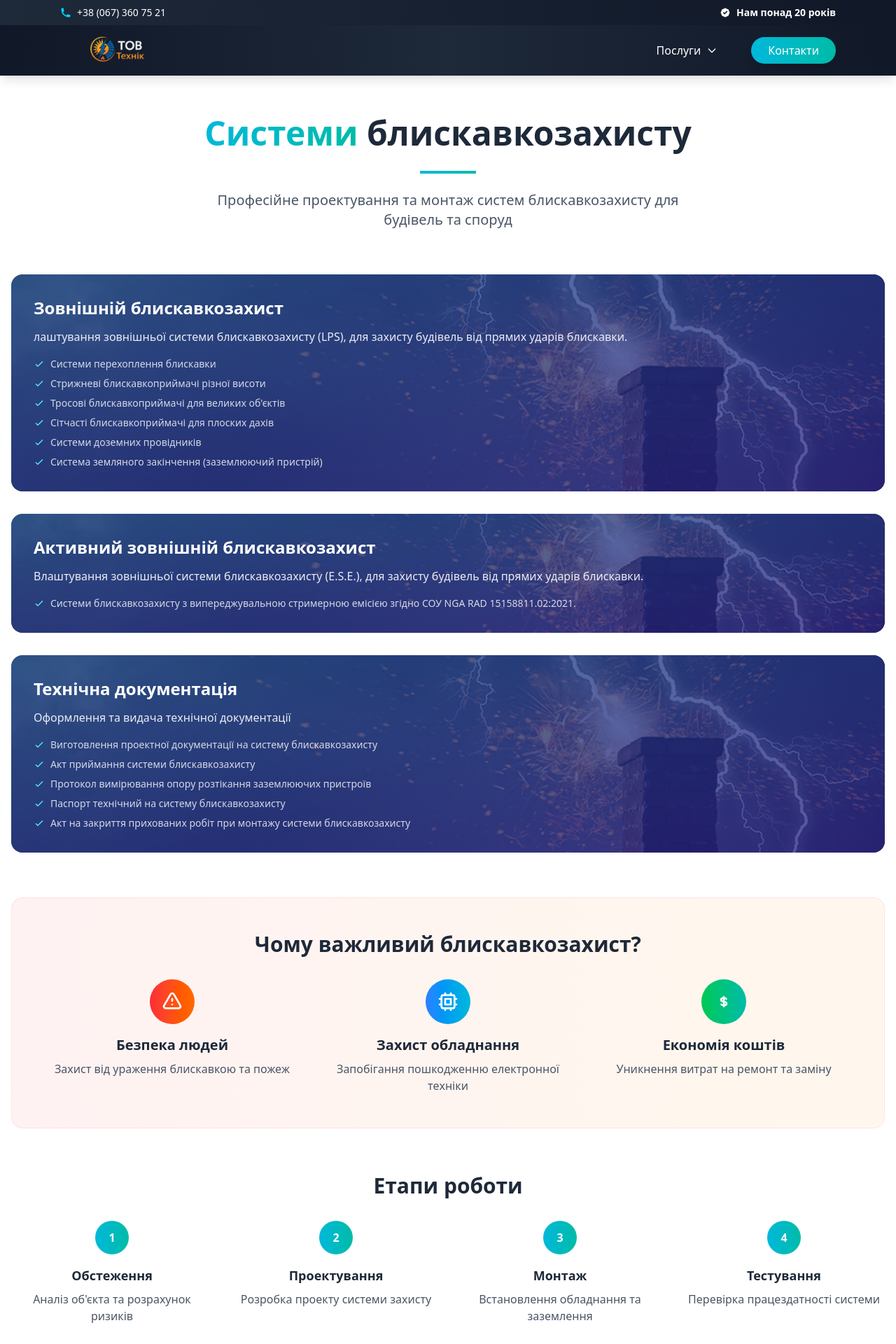
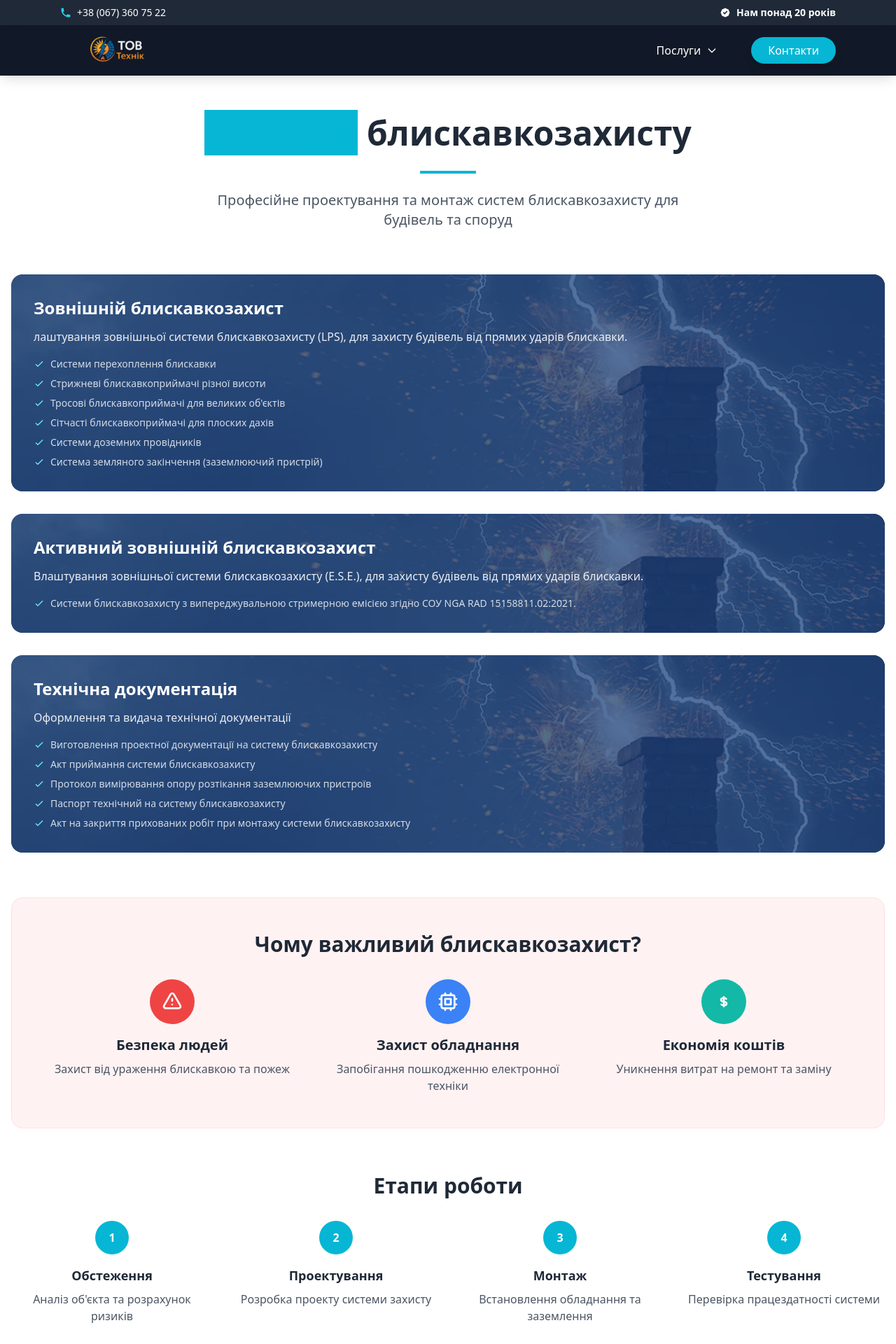
Before and after one commit to Natali993/texnic, a Next.js app: page /blyskaykozahyst in a window 1280 px wide. Shown: the top 1920 px of the page at 70% size. Built offline with nearby package versions, Linux system fonts and the light colour scheme.

Commit message:
fix colors

```diff
--- a/src/app/Footer.tsx
+++ b/src/app/Footer.tsx
@@ -16,7 +16,7 @@ const Contacts = () => {
           <svg className="w-5 h-5 text-cyan-400 flex-shrink-0" fill="currentColor" viewBox="0 0 20 20">
             <path d="M2 3a1 1 0 011-1h2.153a1 1 0 01.986.836l.74 4.435a1 1 0 01-.54 1.06l-1.548.773a11.037 11.037 0 006.105 6.105l.774-1.548a1 1 0 011.059-.54l4.435.74a1 1 0 01.836.986V17a1 1 0 01-1 1h-2C7.82 18 2 12.18 2 5V3z" />
           </svg>
-          <p className="text-gray-300">+38 (067) 360 75 21</p>
+          <p className="text-gray-300">+38 (067) 360 75 22</p>
         </div>
         <div className="flex items-center space-x-3">
           <svg className="w-5 h-5 text-cyan-400 flex-shrink-0" fill="currentColor" viewBox="0 0 20 20">
--- a/src/app/Header.tsx
+++ b/src/app/Header.tsx
@@ -204,7 +204,7 @@ const Subheader = () => {
               <svg className="w-4 h-4 text-cyan-400" fill="currentColor" viewBox="0 0 20 20">
                 <path d="M2 3a1 1 0 011-1h2.153a1 1 0 01.986.836l.74 4.435a1 1 0 01-.54 1.06l-1.548.773a11.037 11.037 0 006.105 6.105l.774-1.548a1 1 0 011.059-.54l4.435.74a1 1 0 01.836.986V17a1 1 0 01-1 1h-2C7.82 18 2 12.18 2 5V3z" />
               </svg>
-              <span>+38 (067) 360 75 21</span>
+              <span>+38 (067) 360 75 22</span>
             </div>
           </div>
           <div className="flex items-center space-x-2 text-sm font-semibold">
--- a/src/app/contact/page.tsx
+++ b/src/app/contact/page.tsx
@@ -64,7 +64,7 @@ export default function Contact() {
                   </div>
                   <div>
                     <h3 className="text-xl font-bold text-gray-800 mb-2">Телефон</h3>
-                    <p className="text-gray-600">+38 (067) 360 75 21</p>
+                    <p className="text-gray-600">+38 (067) 360 75 22</p>
                   </div>
                 </div>
 
--- a/src/app/globals.css
+++ b/src/app/globals.css
@@ -101,3 +101,156 @@ textarea:focus-visible {
     scroll-behavior: auto !important;
   }
 }
+
+/* Legacy browser color fallbacks - replace gradients with solid colors */
+
+/* Background colors */
+.bg-white { background-color: #ffffff !important; }
+.bg-gray-50 { background-color: #f9fafb !important; }
+.bg-gray-100 { background-color: #f3f4f6 !important; }
+.bg-gray-800 { background-color: #1f2937 !important; }
+.bg-gray-900 { background-color: #111827 !important; }
+.bg-cyan-500 { background-color: #06b6d4 !important; }
+.bg-teal-500 { background-color: #14b8a6 !important; }
+
+/* Text colors */
+.text-white { color: #ffffff !important; }
+.text-gray-300 { color: #d1d5db !important; }
+.text-gray-400 { color: #9ca3af !important; }
+.text-gray-600 { color: #4b5563 !important; }
+.text-gray-700 { color: #374151 !important; }
+.text-gray-800 { color: #1f2937 !important; }
+.text-cyan-400 { color: #22d3ee !important; }
+.text-cyan-500 { color: #06b6d4 !important; }
+.text-teal-500 { color: #14b8a6 !important; }
+
+/* Gradient fallbacks - replace with solid colors */
+.bg-gradient-to-br,
+.bg-gradient-to-r,
+.bg-gradient-to-l,
+.bg-gradient-to-t,
+.bg-gradient-to-b { background: #06b6d4 !important; }
+
+.from-gray-900 { background-color: #111827 !important; }
+.via-gray-800 { background-color: #1f2937 !important; }
+.to-gray-900 { background-color: #111827 !important; }
+
+.from-cyan-500 { background-color: #06b6d4 !important; }
+.to-teal-500 { background-color: #14b8a6 !important; }
+.from-cyan-400 { background-color: #22d3ee !important; }
+.to-teal-400 { background-color: #14b8a6 !important; }
+
+.from-cyan-600 { background-color: #0891b2 !important; }
+.to-teal-600 { background-color: #0d9488 !important; }
+
+/* Text gradient fallbacks */
+.bg-clip-text {
+  color: #06b6d4 !important;
+  background: none !important;
+  -webkit-background-clip: unset !important;
+  background-clip: unset !important;
+}
+
+/* Border colors */
+.border-white\/10,
+.border-white\/20 { border-color: rgba(255, 255, 255, 0.2) !important; }
+.border-cyan-400 { border-color: #22d3ee !important; }
+
+/* Background with opacity */
+.bg-white\/5 { background-color: rgba(255, 255, 255, 0.05) !important; }
+.bg-white\/10 { background-color: rgba(255, 255, 255, 0.1) !important; }
+.bg-white\/20 { background-color: rgba(255, 255, 255, 0.2) !important; }
+
+/* Hover states */
+.hover\:bg-cyan-400:hover { background-color: #22d3ee !important; }
+.hover\:bg-cyan-600:hover { background-color: #0891b2 !important; }
+.hover\:from-cyan-600:hover { background-color: #0891b2 !important; }
+.hover\:to-teal-600:hover { background-color: #0d9488 !important; }
+.hover\:text-cyan-600:hover { color: #0891b2 !important; }
+.hover\:text-gray-900:hover { color: #111827 !important; }
+
+/* Backdrop filter fallbacks */
+.backdrop-blur,
+.backdrop-blur-lg {
+  background-color: rgba(255, 255, 255, 0.1) !important;
+  backdrop-filter: none !important;
+  -webkit-backdrop-filter: none !important;
+}
+
+/* Additional color fallbacks for missing colors */
+.text-gray-400 { color: #9ca3af !important; }
+.text-cyan-300 { color: #67e8f9 !important; }
+.border-gray-700 { border-color: #374151 !important; }
+
+/* Hover color fallbacks */
+.hover\:text-cyan-300:hover { color: #67e8f9 !important; }
+.hover\:text-cyan-400:hover { color: #22d3ee !important; }
+
+/* Specific gradient combinations used in the project */
+.bg-gradient-to-r.from-gray-900.via-gray-800.to-gray-900 {
+  background: #111827 !important;
+}
+
+.bg-gradient-to-br.from-gray-900.via-gray-800.to-gray-900 {
+  background: #111827 !important;
+}
+
+/* Button gradient fallbacks */
+.bg-gradient-to-r.from-cyan-500.to-teal-500 {
+  background: #06b6d4 !important;
+}
+
+.hover\:from-cyan-600.hover\:to-teal-600:hover {
+  background: #0891b2 !important;
+}
+
+/* All gradient combinations used in the project */
+.bg-gradient-to-br.from-cyan-500.to-teal-600 { background: #06b6d4 !important; }
+.bg-gradient-to-br.from-teal-500.to-cyan-600 { background: #14b8a6 !important; }
+.bg-gradient-to-br.from-teal-600.to-cyan-500 { background: #0d9488 !important; }
+.bg-gradient-to-br.from-blue-500.to-indigo-600 { background: #3b82f6 !important; }
+
+/* Header gradients */
+.bg-gradient-to-r.from-gray-800.to-gray-900 { background: #1f2937 !important; }
+
+/* CTA Section gradients */
+.bg-gradient-to-r.from-gray-900.to-gray-800 { background: #111827 !important; }
+
+/* Background pattern gradients */
+.bg-gradient-to-r.from-cyan-500\/20.to-teal-500\/20 {
+  background: rgba(6, 182, 212, 0.2) !important;
+}
+
+/* Laboratory section gradients */
+.bg-gradient-to-r.from-gray-50.to-gray-100 { background: #f9fafb !important; }
+.bg-gradient-to-r.from-cyan-500.to-teal-500 { background: #06b6d4 !important; }
+
+/* Warning section gradients */
+.bg-gradient-to-r.from-red-50.to-orange-50 { background: #fef2f2 !important; }
+.bg-gradient-to-r.from-red-500.to-orange-500 { background: #ef4444 !important; }
+
+/* Additional color classes that might be missing */
+.from-blue-500 { background-color: #3b82f6 !important; }
+.to-indigo-600 { background-color: #4f46e5 !important; }
+.from-red-500 { background-color: #ef4444 !important; }
+.to-orange-500 { background-color: #f97316 !important; }
+.from-red-50 { background-color: #fef2f2 !important; }
+.to-orange-50 { background-color: #fff7ed !important; }
+
+/* Opacity variants */
+.from-cyan-500\/20 { background-color: rgba(6, 182, 212, 0.2) !important; }
+.to-teal-500\/20 { background-color: rgba(20, 184, 166, 0.2) !important; }
+
+/* Additional border colors */
+.border-red-100 { border-color: #fee2e2 !important; }
+
+/* Ensure all text colors work */
+.text-transparent { color: #06b6d4 !important; }
+
+/* Make sure all background colors are covered */
+.bg-red-50 { background-color: #fef2f2 !important; }
+.bg-orange-50 { background-color: #fff7ed !important; }
+.bg-blue-500 { background-color: #3b82f6 !important; }
+.bg-indigo-600 { background-color: #4f46e5 !important; }
+.bg-red-500 { background-color: #ef4444 !important; }
+.bg-orange-500 { background-color: #f97316 !important; }
--- a/src/components/Questions.tsx
+++ b/src/components/Questions.tsx
@@ -22,7 +22,7 @@ export const Questions = () => {
             height="33"
           />
           <a href="tel:+380673607520" className="font-black text-xl md:text-2xl text-black hover:underline transition-all duration-300">
-            +38 (067) 360 75 21
+            +38 (067) 360 75 22
           </a>
         </div>
       </section>
```
